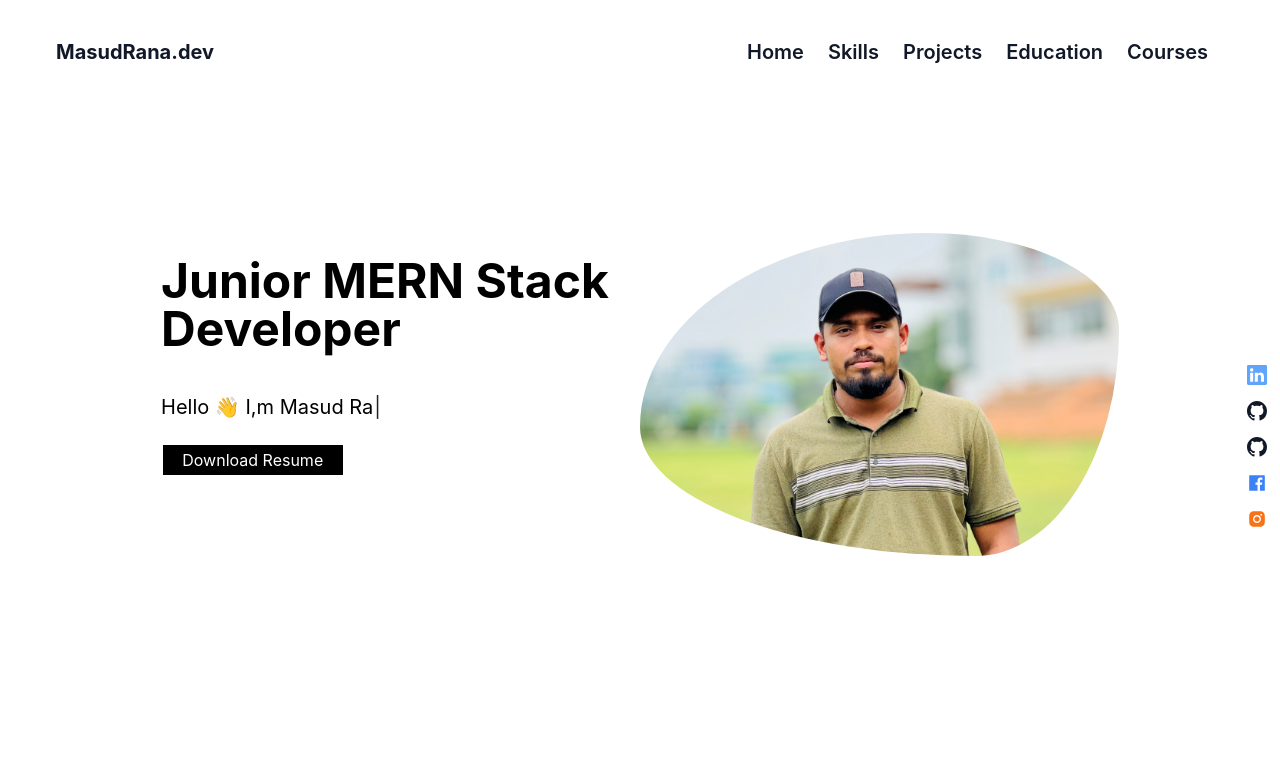
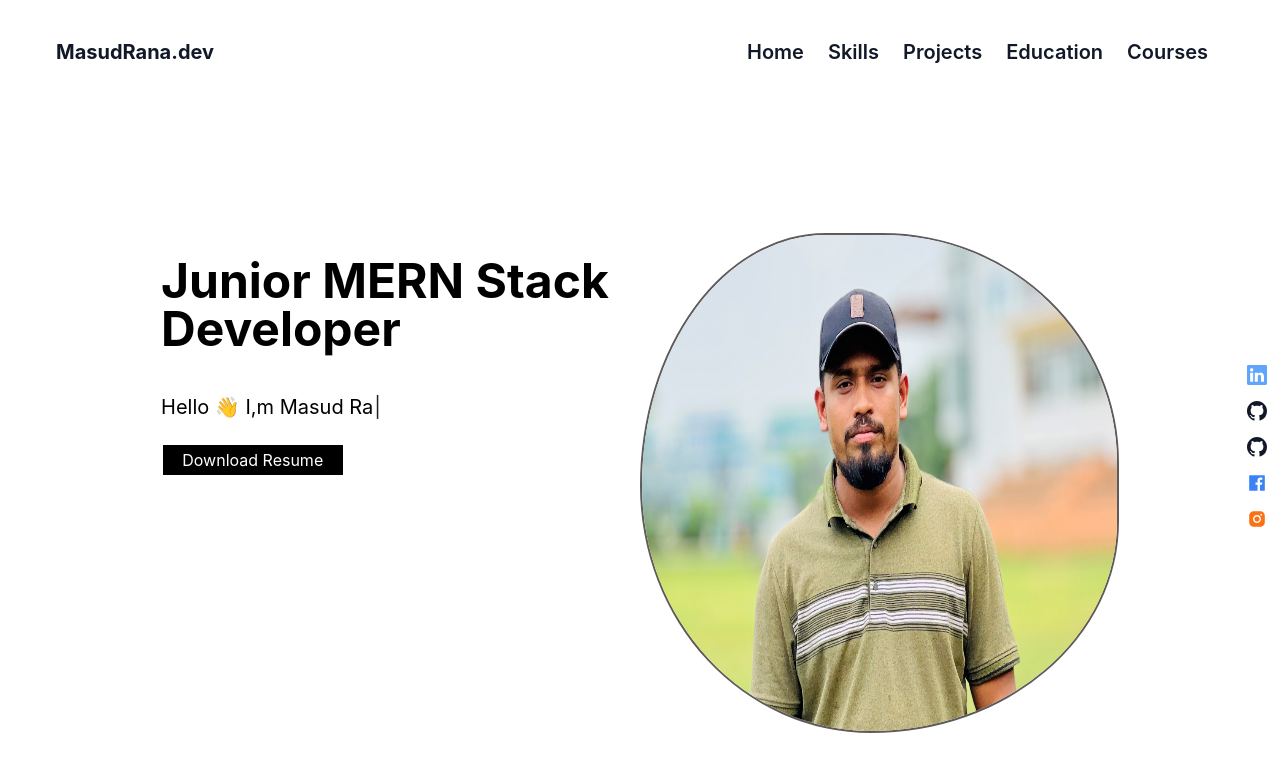
Before and after one commit to MasudRana15924/portfolio, a React (Create React App) app: page / in a window 1280 px wide. Shown: the top 772 px of the page. Built offline with nearby package versions, Linux system fonts and the light colour scheme.

Commit message:
banner added

```diff
--- a/src/index.css
+++ b/src/index.css
@@ -37,16 +37,23 @@ code {
 }
 
 .banner-image {
-	/* border-radius: 16% 48% 10% 41% / 33% 29% 43% 35% ; */
-	/* border-radius: 54% 44% 73% 27% / 45% 68% 32% 55% ;
-  transition: border-radius 500ms ease-in-out;
-  grid-area: image; */
-	-webkit-animation: morph 8s ease-in-out infinite;
-	border-radius: 60% 40% 30% 70%/60% 30% 70% 40%;
-	background-repeat: no-repeat;
-	animation: morph 8s ease-in-out infinite;
-	transition: all 1s ease-in-out;
-	position: relative;
+	border-radius: 33% 91% 16% 87% / 33% 48% 60% 50% ;
+	border:2px solid rgb(95, 91, 90);
+	height: 500px;
+	animation:animate 5s ease-in-out infinite ;
+     transition: all 1s ease-in-out;
+
+}
+@keyframes animate{
+	0%{
+		border-radius: 60% 40% 30% 70%/60% 30% 70% 40%;
+	}
+	50%{
+		border-radius: 30% 60% 70% 40%/50% 60% 30% 60%;
+	}
+	100%{
+		border-radius: 60% 40% 30% 70%/60% 30% 70% 40%;
+	}
 }
 
 .timeline-section {
--- a/src/screen/shared/Navbar.js
+++ b/src/screen/shared/Navbar.js
@@ -9,7 +9,7 @@ const Navbar = () => {
         setActive(!active)
     }
     return (
-        <div className="navbar w-full  overflow-hidden">
+        <div className="navbar w-full overflow-hidden">
             <header className="lg:pl-2 lg:pr-2 lg:w-full lg:mx-auto  lg:mr-12 mt-6">
                 <nav className="flex items-center justify-between pr-3 lg:py-4 lg:pr-0" aria-label="Global"  >
                     <div className="flex lg:flex-1 ">
```
